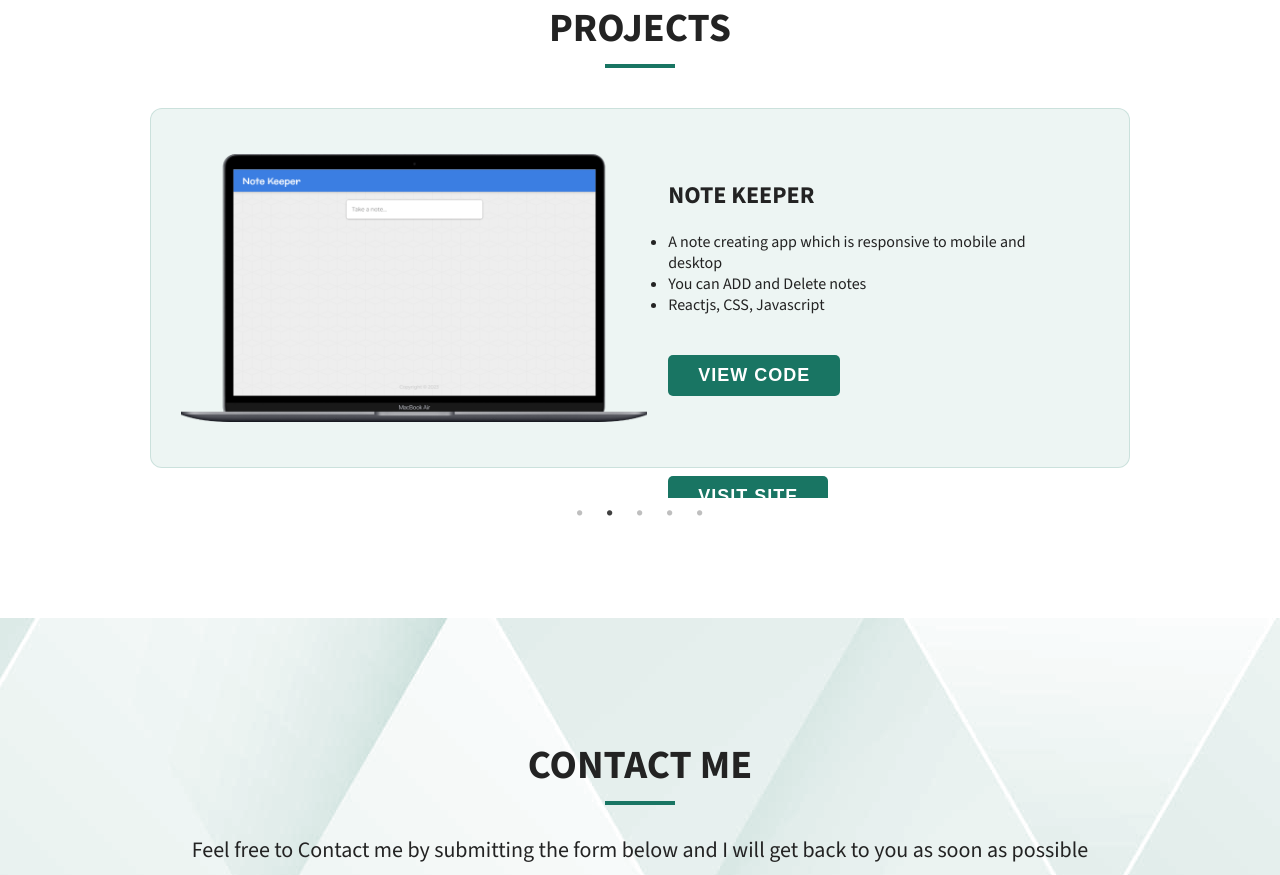
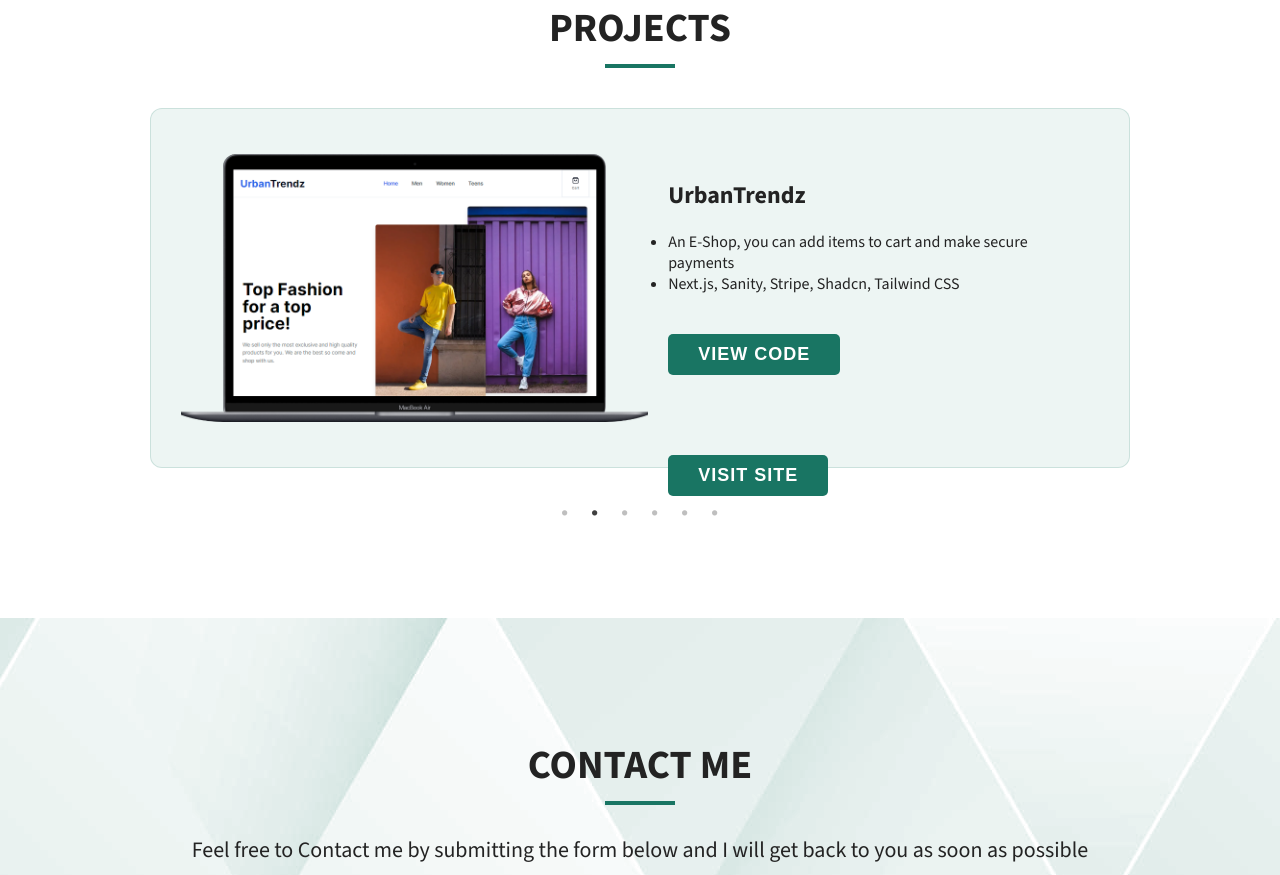
Before and after one commit to mriduldevelops/Mridul-Portfolio-Site, a React (Vite) app: page / in a window 1280 px wide. Shown: the part 2660-3535 px from the top of the page. Built offline with nearby package versions, Linux system fonts and the light colour scheme.

Commit message:
project added

```diff
--- a/src/components/Hero.jsx
+++ b/src/components/Hero.jsx
@@ -12,7 +12,7 @@ export default function Hero() {
       </div>
       <div className="hero__buttons">
         <a
-          href="https://drive.google.com/file/d/1OB2PNR09rDBMHP9nGqmlYeWWB1mLrnD7/view?usp=sharing"
+          href="https://drive.google.com/file/d/1C4S7tJWx-DSU130LVQcBLxqCshAeQgac/view?usp=drive_link"
           target="_blank"
         >
           <button>RESUME</button>
--- a/src/components/Projects.jsx
+++ b/src/components/Projects.jsx
@@ -7,6 +7,7 @@ import mcAfee from "../assets/mcAfee.png";
 import sankeGame from "../assets/game.png";
 import codingShuttle from "../assets/coding-shuttle.png";
 import joblele from "../assets/joblele.png";
+import urbanTrendz from "../assets/urban-trendz.png";
 const projectList = [
   {
     projectName: "JOBLELE",
@@ -17,6 +18,16 @@ const projectList = [
       "A job portal site which allows you to post jobs and apply for these available jobs.",
       "Relatime Updates and Customized Job listings",
       "Reactjs, Tailwind CSS, Javascript, Firebase and Firestore",
+    ],
+  },
+  {
+    projectName: "UrbanTrendz",
+    img: urbanTrendz,
+    githubLink: "https://github.com/mriduldevelops/Urban-Trendz",
+    siteLink: "https://urban-trendz.vercel.app/",
+    projectInfo: [
+      "An E-Shop, you can add items to cart and make secure payments",
+      "Next.js, Sanity, Stripe, Shadcn, Tailwind CSS",
     ],
   },
   {
```
Also changed, not shown: src/assets/urban-trendz.png (added).
